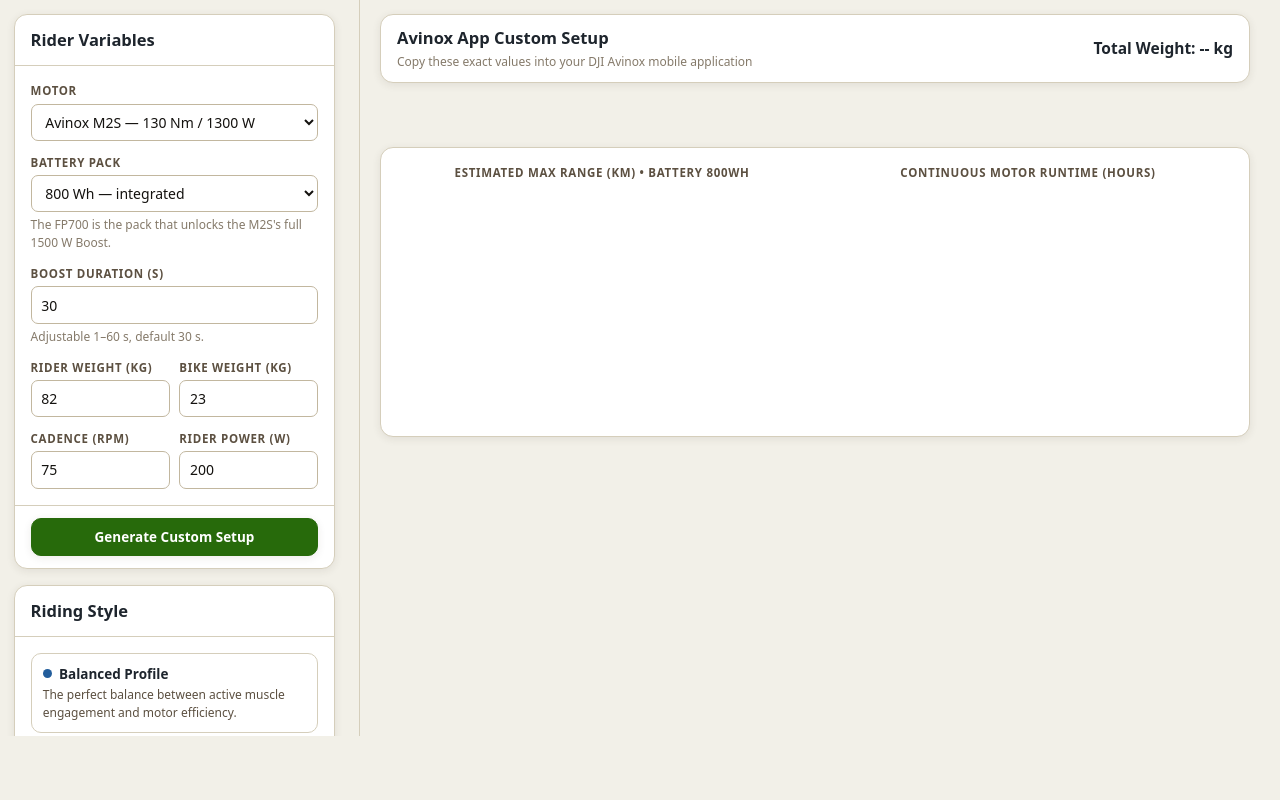
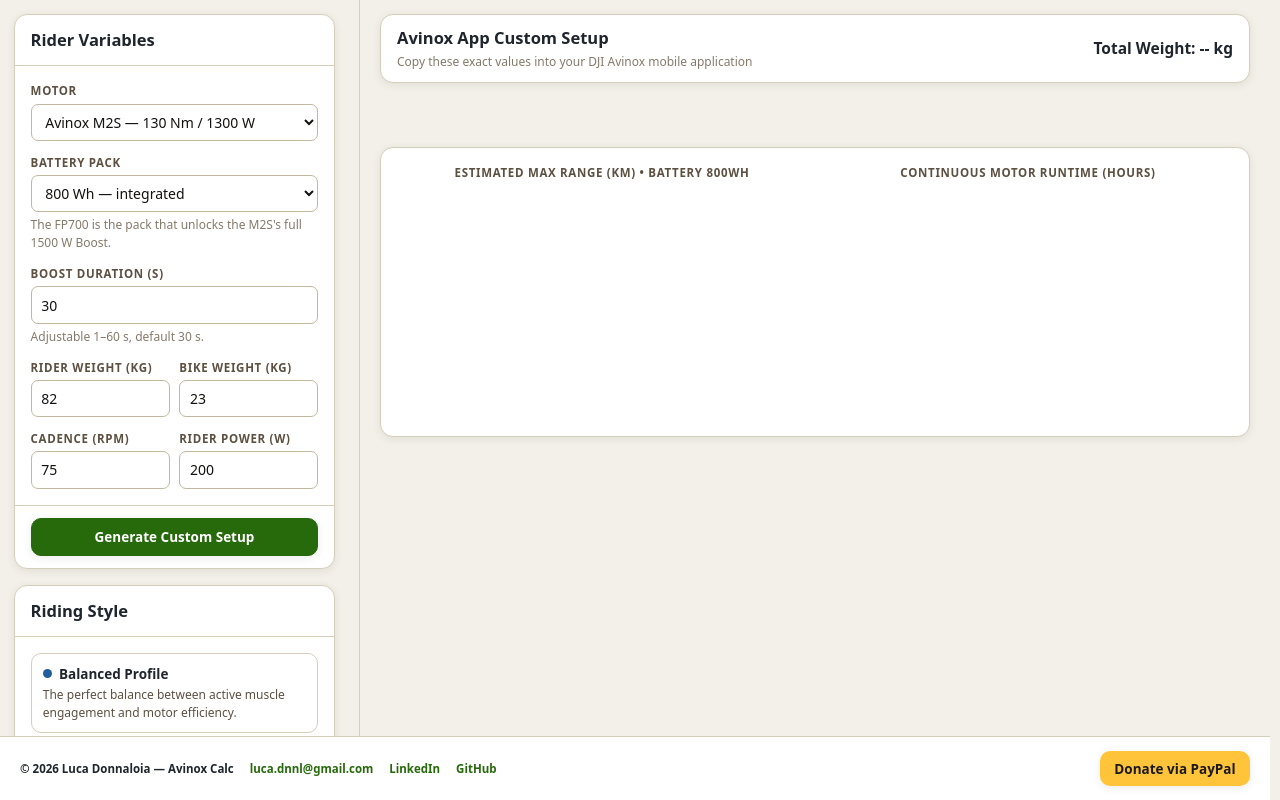
Before and after one commit to lucad87/avinox-setup-app, a website: page public/index.html in a window 1280 px wide. Shown: the part 64-864 px from the top of the page. Before the commit the page ends 800 px from the top, so only its background shows below. Drawn offline with nearby package versions, Linux system fonts and the light colour scheme; no server answers.

Commit message:
Add footer with credits and PayPal donation link
Footer below the app shell: copyright with author name, email, LinkedIn
and GitHub links, and a Donate via PayPal button (same recipient and
currency as the author blog). Themed via CSS tokens, light and dark.

```diff
--- a/public/index.html
+++ b/public/index.html
@@ -642,6 +642,19 @@
 
     </div>
 
+    <footer class="site-footer">
+        <div class="footer-credits">
+            <span class="footer-copy">© 2026 Luca Donnaloia — Avinox Calc</span>
+            <a href="mailto:luca.dnnl@gmail.com" class="footer-link">luca.dnnl@gmail.com</a>
+            <a href="https://www.linkedin.com/in/lucadonnaloia/" target="_blank" rel="noopener noreferrer" class="footer-link">LinkedIn</a>
+            <a href="https://github.com/lucad87" target="_blank" rel="noopener noreferrer" class="footer-link">GitHub</a>
+        </div>
+        <a class="donate-btn" href="https://www.paypal.com/donate/?business=luca.dnnl%40gmail.com&amp;currency_code=EUR"
+            target="_blank" rel="noopener noreferrer" aria-label="Donate via PayPal">
+            Donate via PayPal
+        </a>
+    </footer>
+
     <script src="/app.js"></script>
 </body>
 </html>
--- a/public/styles.css
+++ b/public/styles.css
@@ -730,6 +730,41 @@ a { color: var(--accent); }
     margin: .5rem auto;
 }
 
+/* Footer con crediti e donazioni */
+.site-footer {
+    display: flex;
+    flex-wrap: wrap;
+    justify-content: space-between;
+    align-items: center;
+    gap: .75rem;
+    padding: .9rem 1.25rem;
+    background: var(--surface);
+    border-top: 1px solid var(--border);
+}
+.footer-credits {
+    display: flex;
+    flex-wrap: wrap;
+    align-items: center;
+    gap: .35rem 1rem;
+    font-size: 11.5px;
+    color: var(--muted);
+}
+.footer-copy { color: var(--ink); font-weight: 650; }
+.footer-link { color: var(--accent); text-decoration: none; font-weight: 650; }
+.footer-link:hover { text-decoration: underline; }
+.donate-btn {
+    padding: .45rem .9rem;
+    background: #FFC439;
+    color: #1C1A18;
+    border-radius: var(--r);
+    font-size: var(--fs-title);
+    font-weight: 750;
+    text-decoration: none;
+    box-shadow: var(--shadow);
+    transition: background .15s ease;
+}
+.donate-btn:hover { background: #FFD34D; }
+
 /* --------------------------------------------------------------------------
    Compat con il JS esistente (§4.3)
    -------------------------------------------------------------------------- */
```
